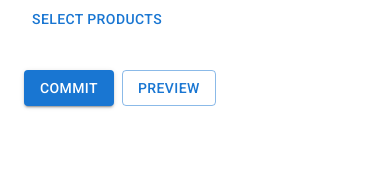
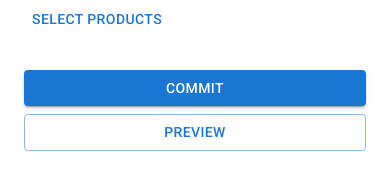
Before and after one commit to ralflopez/av-inventory, a React (Create React App) app: page /withdraw in a window 390 px wide. Shown: the part 589-778 px from the top of the page. Built offline with nearby package versions, Linux system fonts and the light colour scheme; no server answers; the database is empty.

Commit message:
:iphone: fix withdraw form sizing (2)

```diff
--- a/src/components/Withdraw/Datagrid.tsx
+++ b/src/components/Withdraw/Datagrid.tsx
@@ -138,7 +138,7 @@ export const Datagrid = React.memo(
             Select Products
           </Button>
         </Box>
-        <Dialog open={open} onClose={toggle} fullWidth maxWidth='lg'>
+        <Dialog open={open} onClose={toggle} fullWidth maxWidth='xl'>
           <DialogTitle
             display='flex'
             justifyContent='space-between'
--- a/src/components/Withdraw/WithdrawPage.tsx
+++ b/src/components/Withdraw/WithdrawPage.tsx
@@ -145,16 +145,37 @@ export const WithdrawPage = () => {
           {commitStatus === "loading" ? (
             <CircularProgress />
           ) : (
-            <>
-              <Box mr={1} component='span'>
-                <Button variant='contained' color='primary' onClick={commit}>
+            <Box>
+              <Box
+                mr={{ xs: 0, md: 1 }}
+                mb={{ xs: 1, md: 0 }}
+                component='div'
+                display={{ xs: "block", md: "inline-block" }}
+              >
+                <Button
+                  variant='contained'
+                  color='primary'
+                  fullWidth
+                  onClick={commit}
+                >
                   Commit
                 </Button>
               </Box>
-              <Button variant='outlined' color='primary' onClick={print}>
-                Preview
-              </Button>
-            </>
+              <Box
+                mr={{ xs: 0, md: 1 }}
+                component='div'
+                display={{ xs: "block", md: "inline-block" }}
+              >
+                <Button
+                  variant='outlined'
+                  color='primary'
+                  fullWidth
+                  onClick={print}
+                >
+                  Preview
+                </Button>
+              </Box>
+            </Box>
           )}
         </Box>
       </BodyContainer>
```
